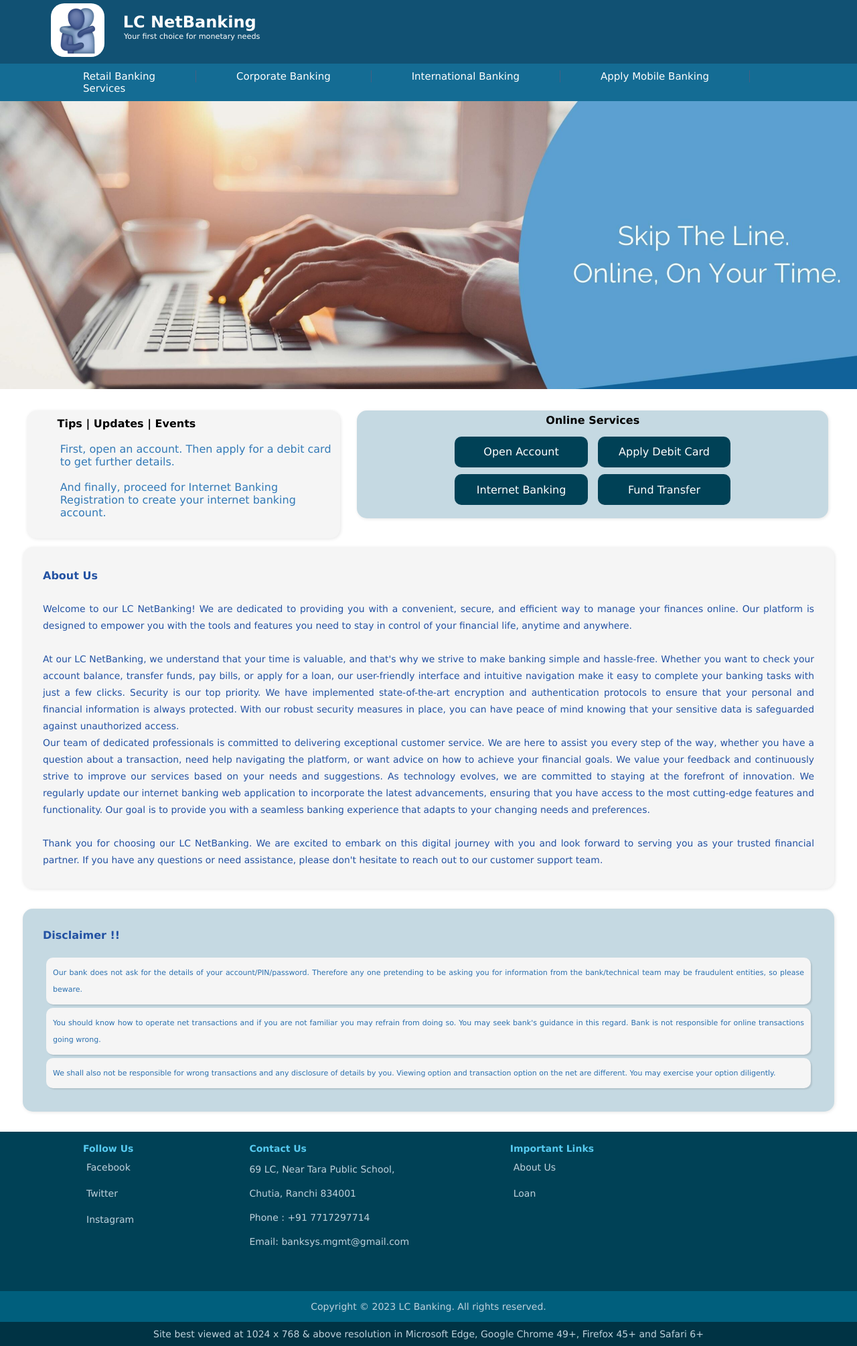
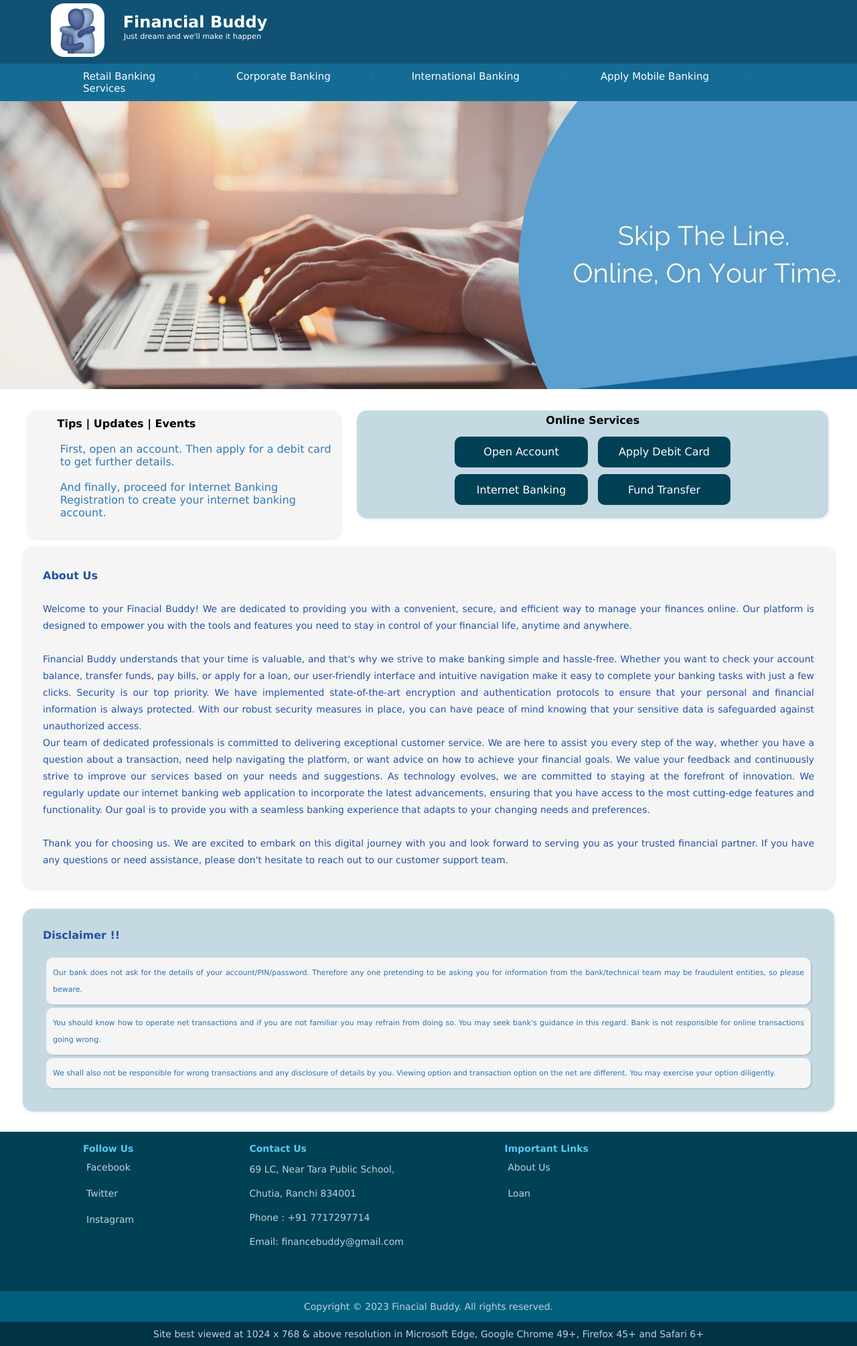
Before and after one commit to botman55/Bankingsys, a PHP site: page / in a window 1280 px wide. Shown: the part 29-2039 px from the top of the page at 67% size. Run offline with PHP 8.4, Linux system fonts and the light colour scheme.

Commit message:
version 1.6

```diff
--- a/footer.php
+++ b/footer.php
@@ -15,7 +15,7 @@
         <ul>
             <p>69 LC, Near Tara Public School,</p><p>Chutia, Ranchi 834001</p>
             <p>Phone : +91 7717297714</p>
-            <p> Email: banksys.mgmt@gmail.com</p>
+            <p> Email: financebuddy@gmail.com</p>
 
         </ul>
     </div>
@@ -40,7 +40,7 @@
 
 </div>
     <div class="copyright">
-        <span>Copyright &copy; 2023 LC Banking. All rights reserved.</span>
+        <span>Copyright &copy; 2023 Finacial Buddy. All rights reserved.</span>
     </div>
 
     <div class="bestview">
--- a/header.php
+++ b/header.php
@@ -16,8 +16,8 @@
 			</div>
 
 			<div class="name">
-				<h5>LC NetBanking</h5><br>
-			<h7>Your first choice for monetary needs</h7></a><br>
+				<h5>Financial Buddy</h5><br>
+			<h7>Just dream and we'll make it happen</h7></a><br>
 
 			</div>
         </div>
--- a/index.php
+++ b/index.php
@@ -1,5 +1,5 @@
 <html>
-<title>LC NetBanking</title>
+<title>Financial Buddy</title>
 <head>
    <link rel="stylesheet" type="text/css" href="css/index.css">
    <link rel="shortcut icon" href="img/lc.png">
@@ -53,16 +53,16 @@
     <div id="aboutus" class="about">
         <span>About Us</span><br><br>
         <p>
-        Welcome to our LC NetBanking! We are dedicated to providing you with a convenient, secure, and efficient way to manage your finances online. Our platform is designed to empower you with the tools and features you need to stay in control of your financial life, anytime and anywhere.
+        Welcome to your Finacial Buddy! We are dedicated to providing you with a convenient, secure, and efficient way to manage your finances online. Our platform is designed to empower you with the tools and features you need to stay in control of your financial life, anytime and anywhere.
         </p><br>
         <p>
-        At our LC NetBanking, we understand that your time is valuable, and that's why we strive to make banking simple and hassle-free. Whether you want to check your account balance, transfer funds, pay bills, or apply for a loan, our user-friendly interface and intuitive navigation make it easy to complete your banking tasks with just a few clicks. Security is our top priority. We have implemented state-of-the-art encryption and authentication protocols to ensure that your personal and financial information is always protected. With our robust security measures in place, you can have peace of mind knowing that your sensitive data is safeguarded against unauthorized access.
+        Financial Buddy understands that your time is valuable, and that's why we strive to make banking simple and hassle-free. Whether you want to check your account balance, transfer funds, pay bills, or apply for a loan, our user-friendly interface and intuitive navigation make it easy to complete your banking tasks with just a few clicks. Security is our top priority. We have implemented state-of-the-art encryption and authentication protocols to ensure that your personal and financial information is always protected. With our robust security measures in place, you can have peace of mind knowing that your sensitive data is safeguarded against unauthorized access.
         </p>
         <p>
         Our team of dedicated professionals is committed to delivering exceptional customer service. We are here to assist you every step of the way, whether you have a question about a transaction, need help navigating the platform, or want advice on how to achieve your financial goals. We value your feedback and continuously strive to improve our services based on your needs and suggestions. As technology evolves, we are committed to staying at the forefront of innovation. We regularly update our internet banking web application to incorporate the latest advancements, ensuring that you have access to the most cutting-edge features and functionality. Our goal is to provide you with a seamless banking experience that adapts to your changing needs and preferences.
         </p><br>
         <p>
-        Thank you for choosing our LC NetBanking. We are excited to embark on this digital journey with you and look forward to serving you as your trusted financial partner. If you have any questions or need assistance, please don't hesitate to reach out to our customer support team.
+        Thank you for choosing us. We are excited to embark on this digital journey with you and look forward to serving you as your trusted financial partner. If you have any questions or need assistance, please don't hesitate to reach out to our customer support team.
         </p>
     </div>
 
```
